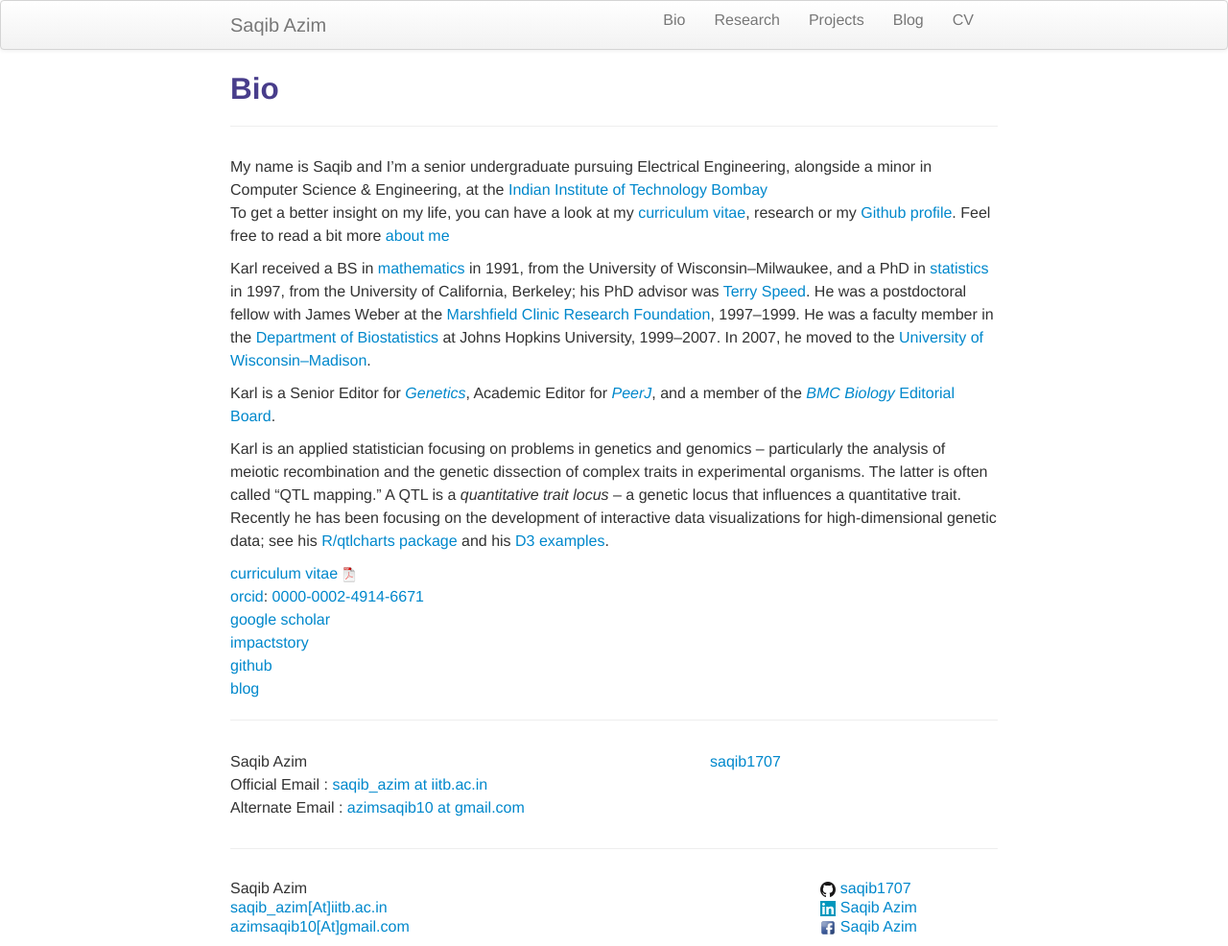
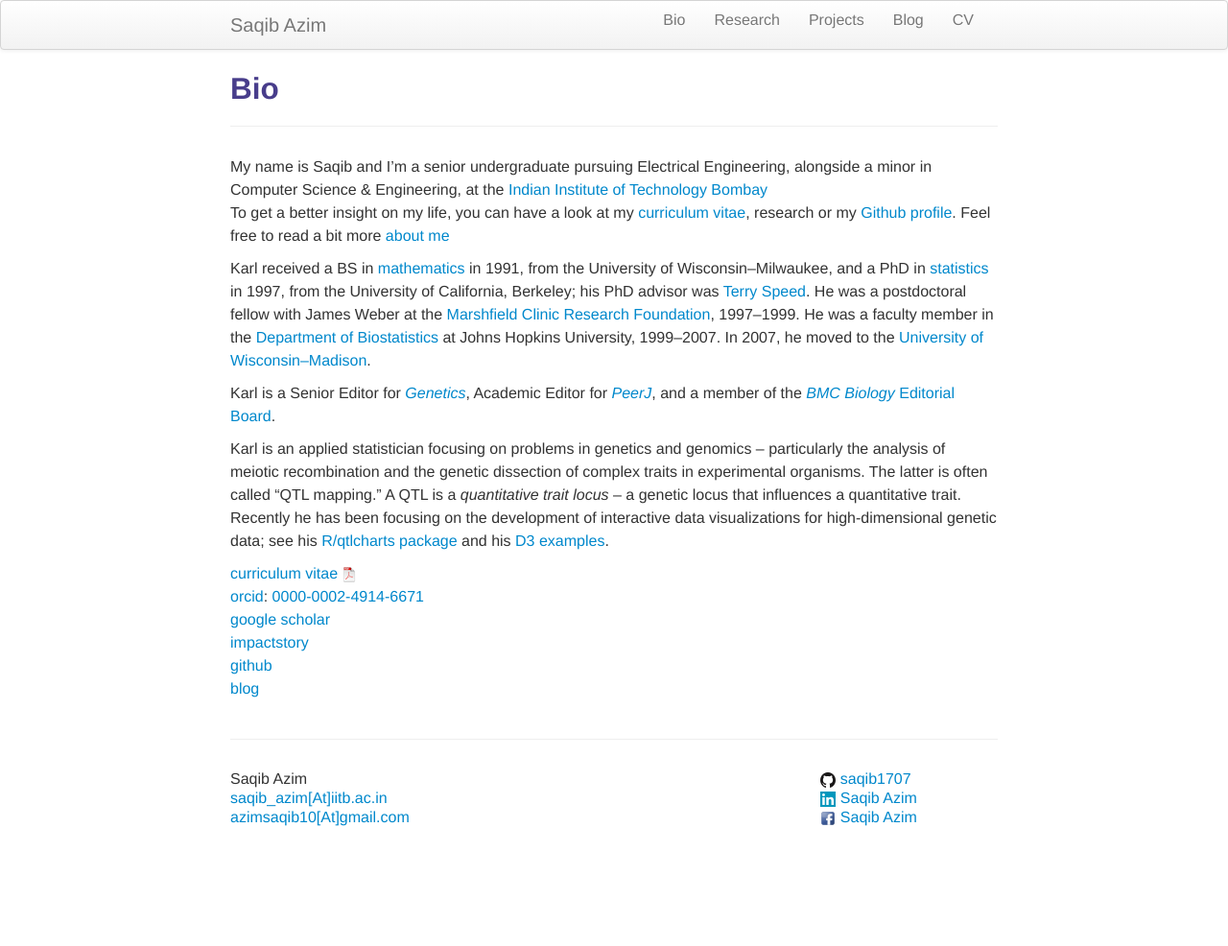
Before and after one commit to saqib1707/saqib1707.github.io, a Jekyll site: the page built from pages/about.md, in a window 1280 px wide. Shown: the whole page at 96% size. Built offline with Jekyll 4.4.1, drawn with Linux system fonts in a browser that asks for light colours; after the commit the page ends 900 px from its top, so only the background shows below that.

```diff
--- a/_config.yml
+++ b/_config.yml
@@ -24,7 +24,6 @@ description: > # this means to ignore newlines until "baseurl:"
 baseurl: "" # the subpath of your site, e.g. /blog
 url: "https://saqib1707.github.io" # the base hostname & protocol for your site
 github_username: saqib1707
-# twitter_username: kalpeshk2011
 facebook_username: saqib1707
 linkedin_username: saqib-azim-760632126
 # stackoverflow: 5080995/martianwars
--- a/pages/about.md
+++ b/pages/about.md
@@ -46,39 +46,3 @@ his [D3 examples](https://www.biostat.wisc.edu/~kbroman/D3).
 [impactstory](https://impactstory.org/u/0000-0002-4914-6671)<br/>
 [github](https://github.com/kbroman)<br/>
 [blog](https://kbroman.org/blog)
-
----
-
-<div class="container">
-<h4><a name="contact"></a></h4>
-    <div class="row-fluid">
-        <div class="span5">
-            Saqib Azim <br/>
-            Official Email : <a href="mailto:saqib_azim@iitb.ac.in">saqib_azim at iitb.ac.in</a> <br/>
-            Alternate Email : <a href="mailto:azimsaqib10@gmail.com">azimsaqib10 at gmail.com</a>
-        </div>
-        <!-- <div class="span5">
-            Saqib Azim<br/>
-            <a href="https://www.biostat.wisc.edu">Department of Biostatistics &amp; Medical Informatics</a><br/>
-            <a href="https://www.wisc.edu">University of Wisconsin&ndash;Madison</a><br/>
-            <a href="https://map.wisc.edu/s/2tie3nen">2126 Genetics/Biotechnology Center</a><br/>
-            425 Henry Mall<br/>
-            Madison, Wisconsin 53706<br/>
-            USA<br/><br/>
-            <div id="hide_email">
-            Email: <code>bro</code><b>I</b><code>man</code><b>don't</b><code>@</code><b>want</b><code></code><b>spam!
-            </b><code></code><b>So</b><code></code><b>please</b><code>wi</code><b>leave
-            </b><code>sc</code><b>me</b><code>.</code><b>alone</b><code>e</code><b>!</b><code>du</code><br/>
-            Phone: 608-262-4633
-            </div>
-        </div> -->
-        <!-- <div class="span2">
-        <a href="../assets/pics/karl_2014-03-30.jpg">
-            <img src="../assets/pics/karl_2014-03-30_small.jpg"
-                  title="Karl Broman" alt="Karl Broman"/></a>
-        </div> -->
-        <div class="span2">
-          <a href="https://github.com/saqib1707">saqib1707</a>
-        </div>
-    </div>
-</div>
```
Also changed, not shown: index.md (+2 -2 lines), pages/bio.md (+15 -1 lines).
